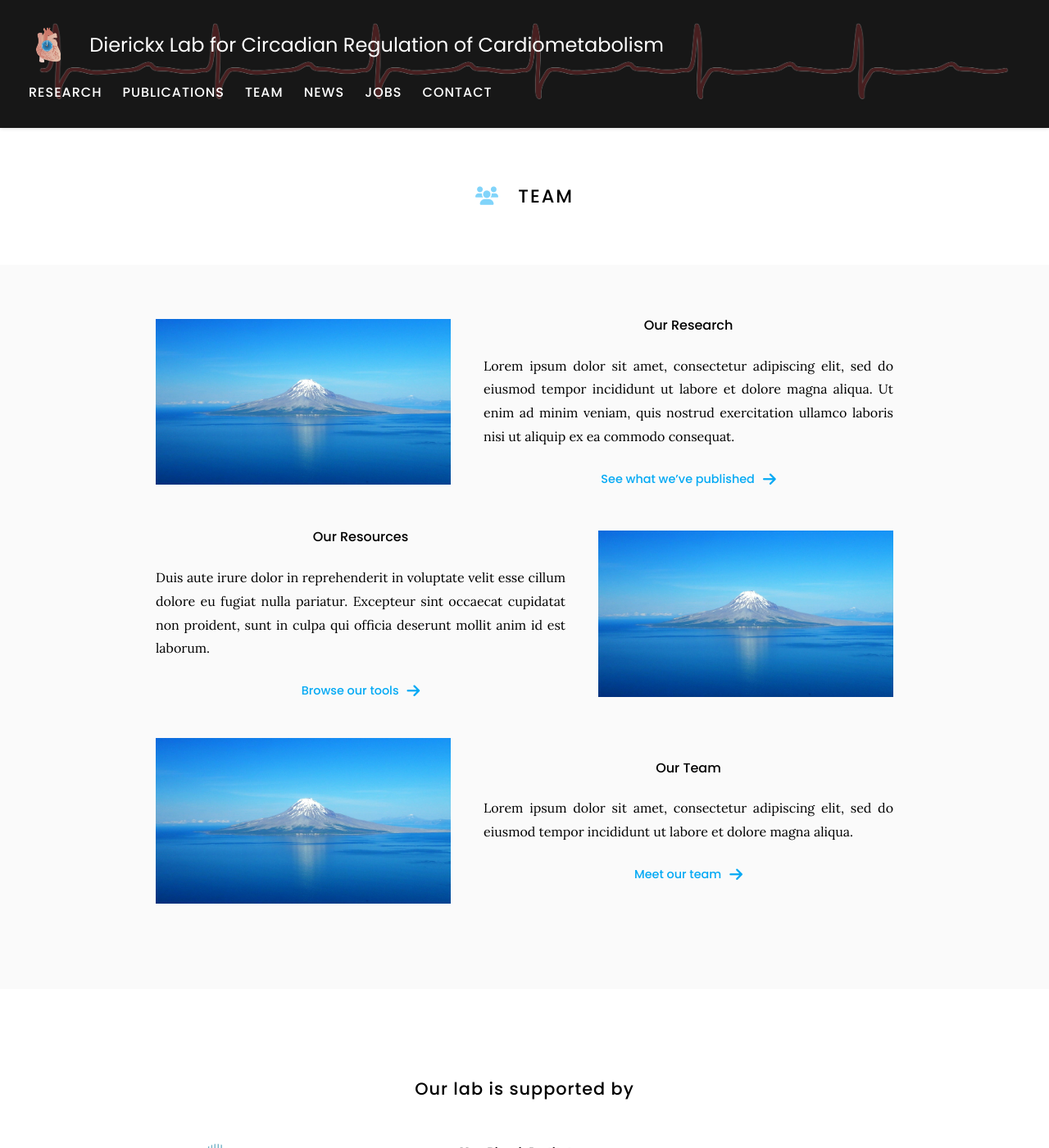
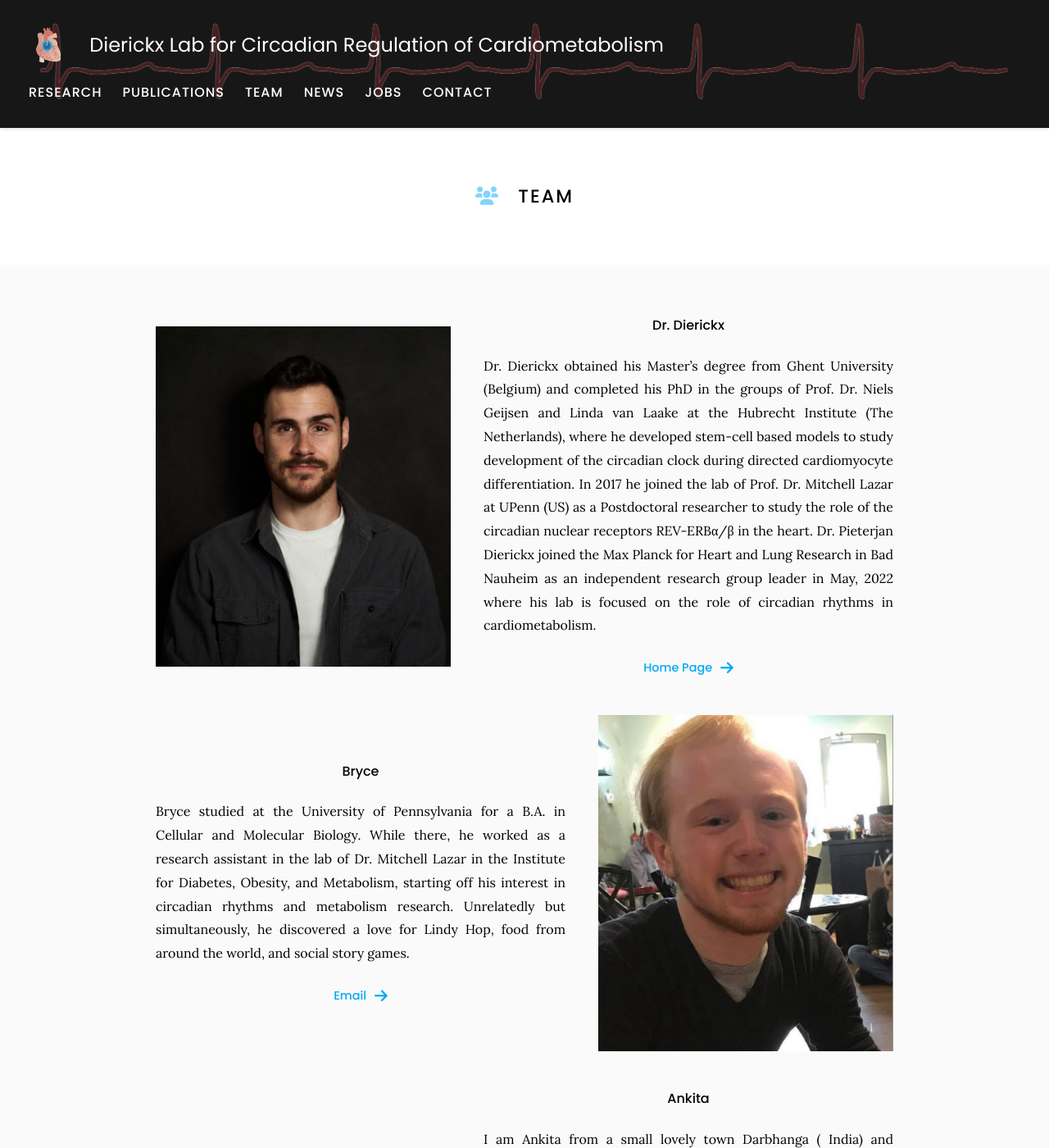
Before and after one commit to theDierickxLab/theDierickxLab, a Jekyll site: the page built from team/index.md, in a window 1280 px wide and 1400 px high. Shown: the whole window at 82% size. Built offline with Jekyll 4.4.1, drawn with Linux system fonts in a browser that asks for light colours; some of the changed text lies outside the part shown.

Commit message:
Update index.md

```diff
--- a/team/index.md
+++ b/team/index.md
@@ -12,13 +12,64 @@ nav:
 
 
 {% capture text %}
-Lorem ipsum dolor sit amet, consectetur adipiscing elit, sed do eiusmod tempor incididunt ut labore et dolore magna aliqua.
-Ut enim ad minim veniam, quis nostrud exercitation ullamco laboris nisi ut aliquip ex ea commodo consequat.
+Dr. Dierickx obtained his Master’s degree from Ghent University (Belgium) and completed his PhD in the groups of Prof. Dr. Niels Geijsen and Linda van Laake at the Hubrecht Institute (The Netherlands), where he developed stem-cell based models to study development of the circadian clock during directed cardiomyocyte differentiation. In 2017 he joined the lab of Prof. Dr. Mitchell Lazar at UPenn (US) as a Postdoctoral researcher to study the role of the circadian nuclear receptors REV-ERBα/β in the heart. Dr. Pieterjan Dierickx joined the Max Planck for Heart and Lung Research in Bad Nauheim as an independent research group leader in May, 2022 where his lab is focused on the role of circadian rhythms in cardiometabolism.
 
 {%
   include link.html
-  link="research"
-  text="See what we've published"
+  link="home-page"
+  text="Home Page"
+  icon="fas fa-arrow-right"
+  flip=true
+%}
+{:.center}
+{% endcapture %}
+
+{%
+  include feature.html
+  image="images/PJ.jpg"
+  link=""
+  title="Dr. Dierickx"
+  text=text
+%}
+
+{% capture text %}
+Bryce studied at the University of Pennsylvania for a B.A. in Cellular and Molecular Biology. While there, he worked as a research assistant in the lab of Dr. Mitchell Lazar in the Institute for Diabetes, Obesity, and Metabolism, starting off his interest in circadian rhythms and metabolism research. Unrelatedly but simultaneously, he discovered a love for Lindy Hop, food from around the world, and social story games.
+
+{%
+  include link.html
+  link="email"
+  text="Email"
+  icon="fas fa-arrow-right"
+  flip=true
+%}
+{:.center}
+{% endcapture %}
+
+{%
+  include feature.html
+  image="images/Bryce.png"
+  link=""
+  title="Bryce"
+  flip=true
+  text=text
+%}
+
+{% capture text %}
+I am Ankita from a small lovely town Darbhanga ( India) and pursued my bachelor’s degree in Jaipur
+( India) where I studied Biotechnology. I also finished my master’s degree from Technical University
+Dresden ( Germany) in the field of Molecular Bioengineering. In my master’s studies, I worked on
+Amyotrophic Lateral Sclerosis diseases and included the characterization of neurons using different
+molecular markers using iPSCs as a model. I also worked in MPI-CBG, Dresden as a Research
+Assistant and worked on brain organoids and successfully differentiated cardiomyocytes. I started
+enjoying more with cardiac cells more and could not stop thinking about how using stem cells as a
+model we could find some insights to unravel the molecular mechanisms in cardiac arrest. So, here I
+am! I am happy to be a part of Pieterjan’s group. Besides Science, I love dancing and cooking and still
+dream to become a star in a movie where I would play a smart Scientist.
+
+{%
+  include link.html
+  link="email"
+  text="Email"
   icon="fas fa-arrow-right"
   flip=true
 %}
@@ -28,55 +79,10 @@ Ut enim ad minim veniam, quis nostrud exercitation ullamco laboris nisi ut aliqu
 {%
   include feature.html
   image="images/photo.jpg"
-  link="research"
-  title="Our Research"
+  link="email"
+  title="Ankita"
   text=text
 %}
-
-{% capture text %}
-Duis aute irure dolor in reprehenderit in voluptate velit esse cillum dolore eu fugiat nulla pariatur.
-Excepteur sint occaecat cupidatat non proident, sunt in culpa qui officia deserunt mollit anim id est laborum.
-
-{%
-  include link.html
-  link="tools"
-  text="Browse our tools"
-  icon="fas fa-arrow-right"
-  flip=true
-%}
-{:.center}
-{% endcapture %}
-
-{%
-  include feature.html
-  image="images/photo.jpg"
-  link="resources"
-  title="Our Resources"
-  flip=true
-  text=text
-%}
-
-{% capture text %}
-Lorem ipsum dolor sit amet, consectetur adipiscing elit, sed do eiusmod tempor incididunt ut labore et dolore magna aliqua.
-
-{%
-  include link.html
-  link="team"
-  text="Meet our team"
-  icon="fas fa-arrow-right"
-  flip=true
-%}
-{:.center}
-{% endcapture %}
-
-{%
-  include feature.html
-  image="images/photo.jpg"
-  link="team"
-  title="Our Team"
-  text=text
-%}
-
 
 
 
```
